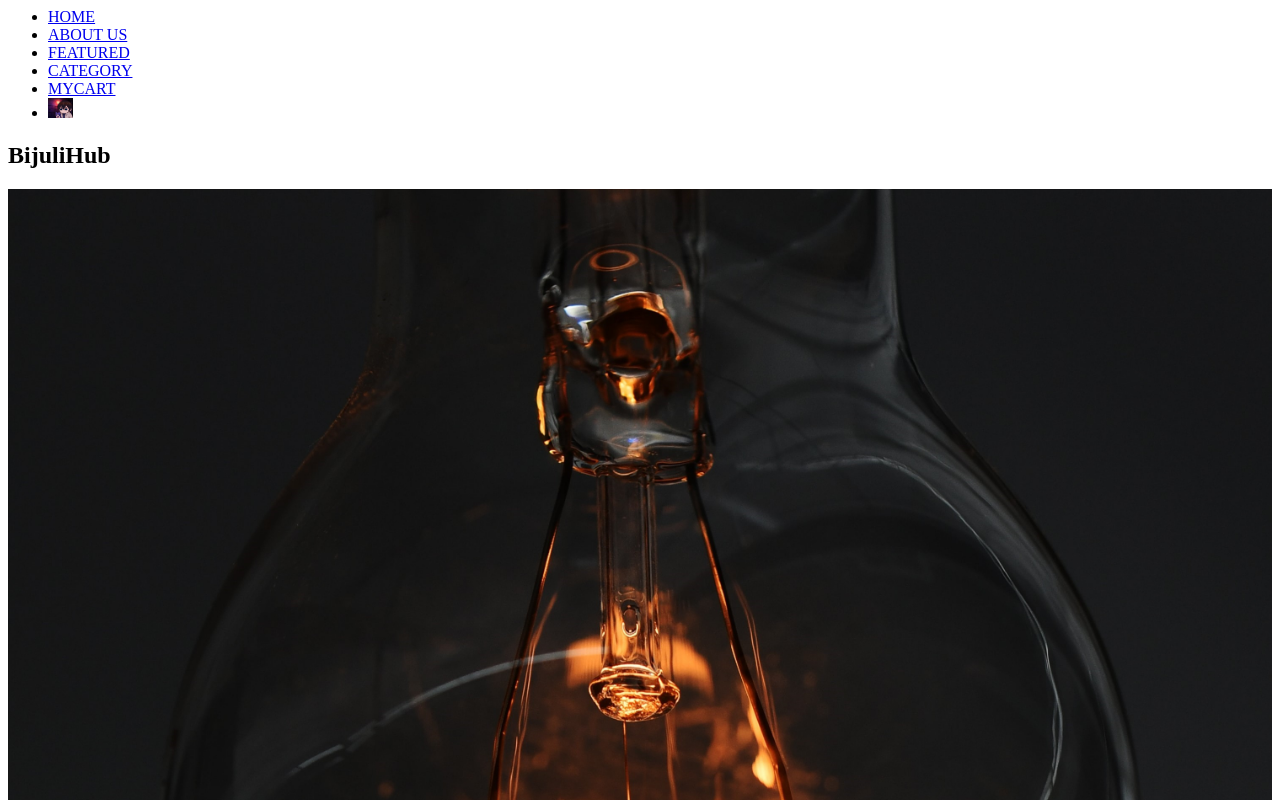
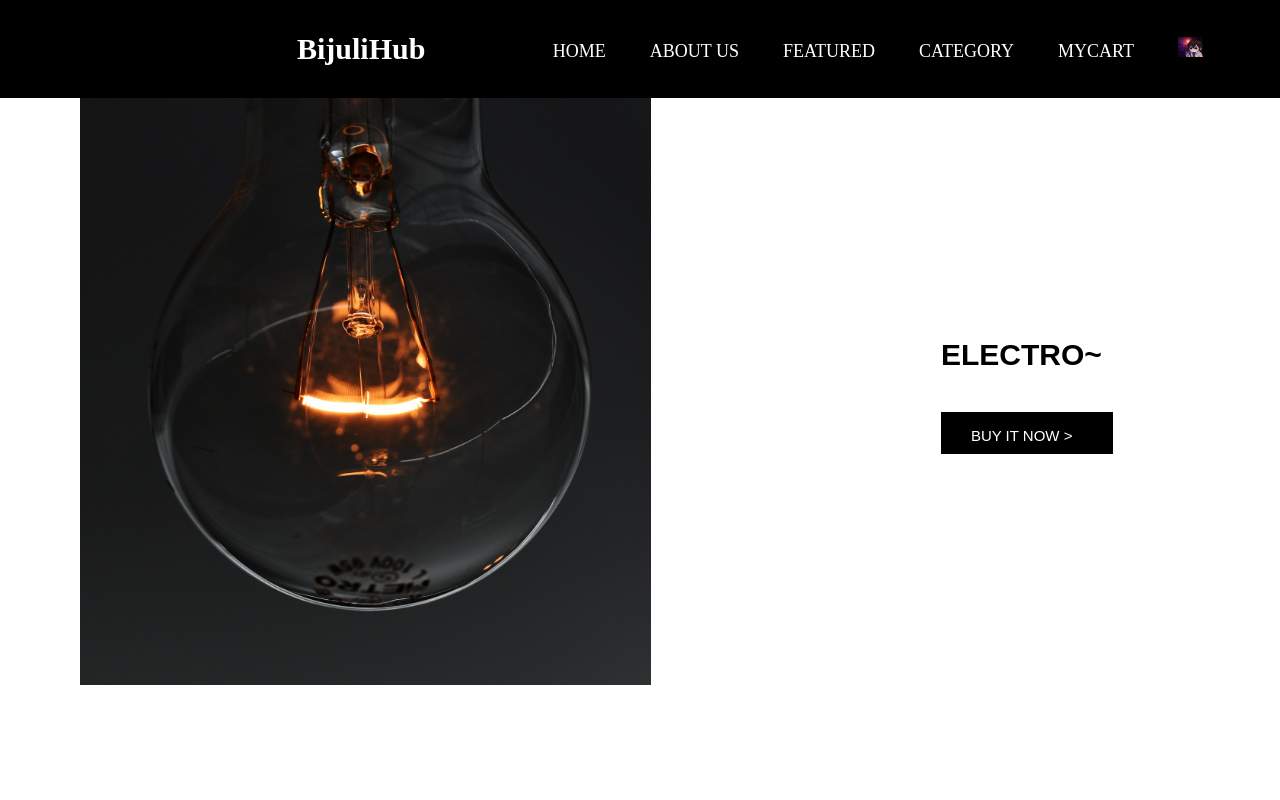
Before and after one commit to SirJosh-i/Electro, a plain HTML site: page index.html in a window 1280 px wide. Shown: the top 800 px of the page. Drawn offline with Linux system fonts and the light colour scheme; a web font is replaced by a local one.

Commit message:
Update index.html

```diff
--- a/index.html
+++ b/index.html
@@ -1,7 +1,7 @@
 <html>
     <head>
         <title>BijuliHub</title>
-        <link rel="stylesheet" type="text/css" href="header.css"/>
+        <link rel="stylesheet" type="text/css" href="index.css"/>
         <link href="https://fonts.cdnfonts.com/css/nimbus-sans-l" rel="stylesheet">
 
     </head>
```
